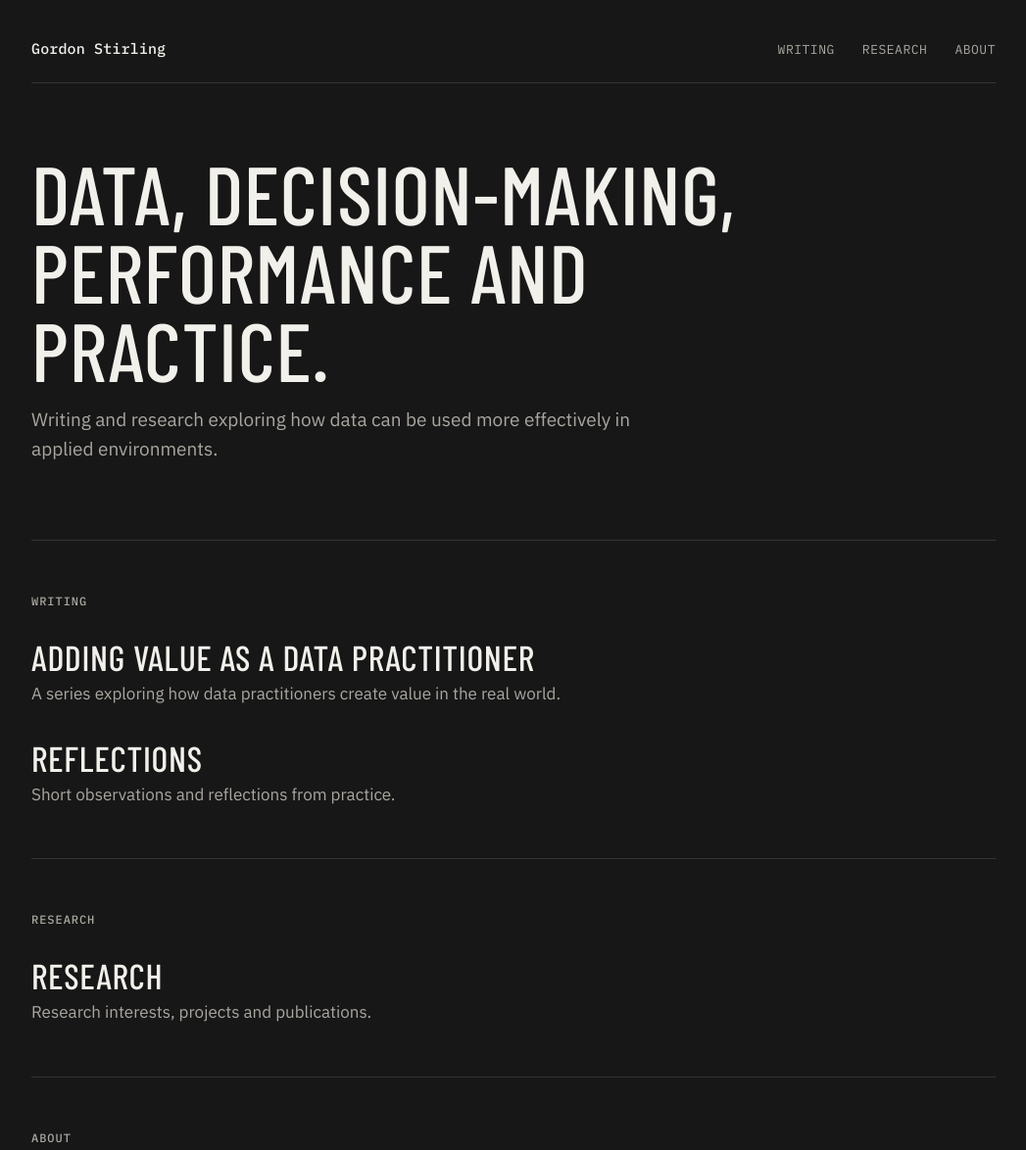
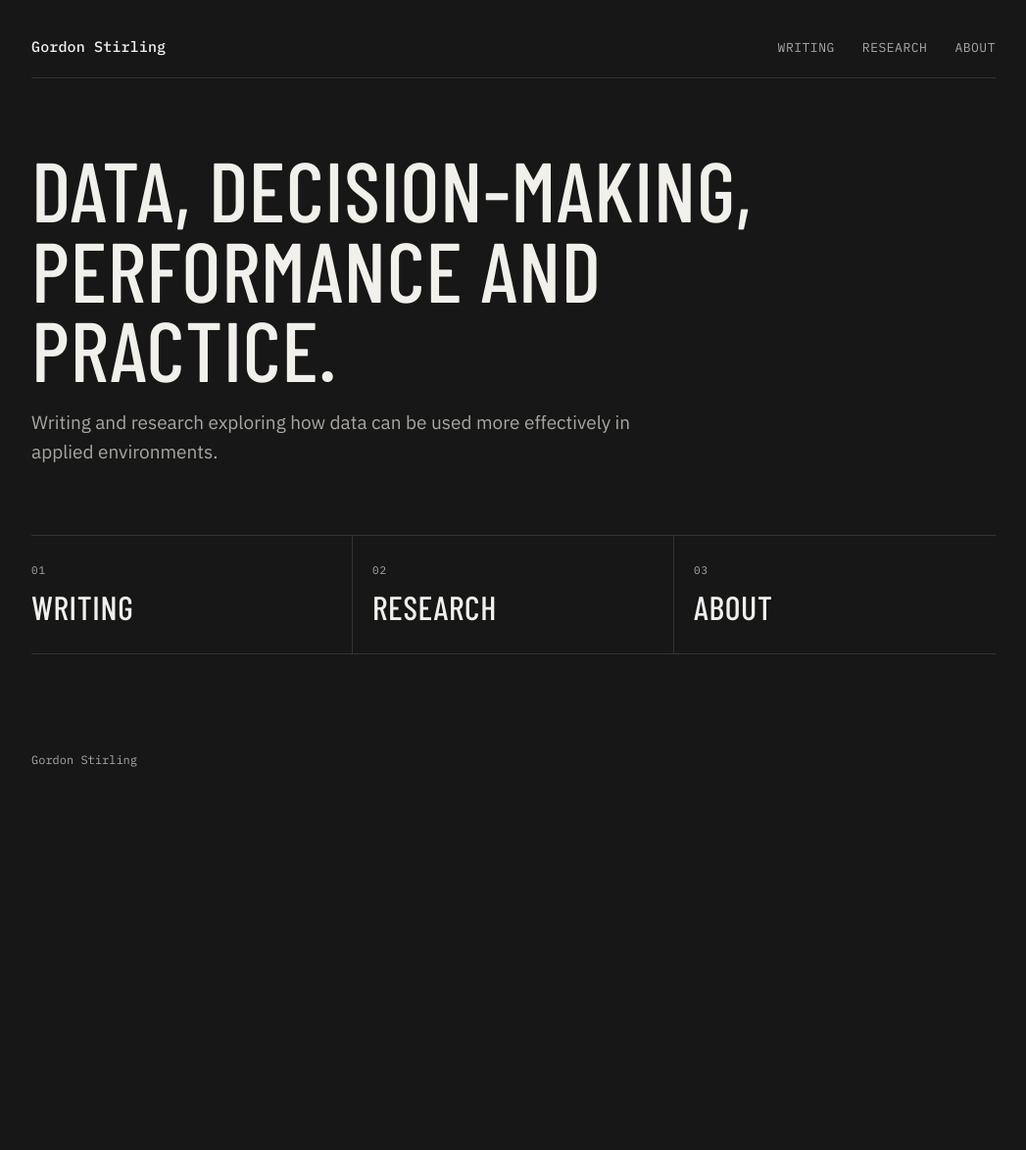
Before and after one commit to GordonStirling/GordonStirling.github.io, a plain HTML site: page index.html in a window 1280 px wide. Shown: the top 1174 px of the page at 98% size, without its empty margins (116-1163 px from the left). After the commit the page ends 835 px from the top, so only its background shows below. Drawn offline with nearby package versions, Linux system fonts and the light colour scheme.

Commit message:
Update index.html

```diff
--- a/index.html
+++ b/index.html
@@ -26,22 +26,20 @@
       box-sizing: border-box;
     }
 
-    html {
-      scroll-behavior: smooth;
-    }
-
     body {
       margin: 0;
       background: var(--background);
       color: var(--text);
       font-family: "IBM Plex Sans", sans-serif;
-      line-height: 1.6;
     }
 
     .site {
       max-width: 1080px;
+      min-height: 100vh;
       margin: 0 auto;
-      padding: 38px 48px 70px;
+      padding: 38px 48px 52px;
+      display: flex;
+      flex-direction: column;
     }
 
     header {
@@ -77,15 +75,23 @@
       color: var(--text);
     }
 
+    main {
+      flex: 1;
+      display: flex;
+      flex-direction: column;
+      justify-content: center;
+      padding: 72px 0;
+    }
+
     .intro {
-      padding: 72px 0 78px;
-      max-width: 760px;
+      max-width: 780px;
+      margin-bottom: 70px;
     }
 
     .intro h1 {
-      margin: 0 0 18px;
+      margin: 0 0 20px;
       font-family: "Barlow Condensed", sans-serif;
-      font-size: clamp(50px, 7vw, 84px);
+      font-size: clamp(52px, 7vw, 86px);
       font-weight: 500;
       line-height: 0.95;
       letter-spacing: 0.01em;
@@ -94,65 +100,67 @@
 
     .intro p {
       margin: 0;
-      max-width: 640px;
+      max-width: 620px;
+      color: var(--muted);
       font-size: 19px;
-      color: var(--muted);
       line-height: 1.55;
     }
 
-    section {
-      padding: 52px 0;
+    .sections {
+      display: grid;
+      grid-template-columns: repeat(3, 1fr);
       border-top: 1px solid var(--line);
+      border-bottom: 1px solid var(--line);
     }
 
-    .section-label {
-      margin-bottom: 30px;
+    .sections a {
+      padding: 28px 20px 30px 0;
+      color: var(--text);
+      text-decoration: none;
+      border-right: 1px solid var(--line);
+    }
+
+    .sections a:last-child {
+      border-right: none;
+      padding-left: 20px;
+    }
+
+    .sections a:nth-child(2) {
+      padding-left: 20px;
+    }
+
+    .section-number {
+      display: block;
+      margin-bottom: 14px;
       font-family: "IBM Plex Mono", monospace;
-      font-size: 12px;
-      font-weight: 500;
+      font-size: 11px;
       color: var(--muted);
-      text-transform: uppercase;
       letter-spacing: 0.08em;
     }
 
-    .series {
-      max-width: 760px;
-      margin-bottom: 34px;
-    }
-
-    .series:last-child {
-      margin-bottom: 0;
-    }
-
-    .series h2 {
-      margin: 0 0 6px;
+    .section-title {
       font-family: "Barlow Condensed", sans-serif;
-      font-size: 36px;
+      font-size: 34px;
       font-weight: 500;
       line-height: 1;
       letter-spacing: 0.02em;
       text-transform: uppercase;
     }
 
-    .series p {
-      margin: 0;
+    .sections a:hover .section-title {
       color: var(--muted);
-      font-size: 17px;
-      line-height: 1.55;
     }
 
     footer {
-      padding-top: 38px;
-      border-top: 1px solid var(--line);
+      padding-top: 28px;
       font-family: "IBM Plex Mono", monospace;
       font-size: 12px;
       color: var(--muted);
-      letter-spacing: 0.03em;
     }
 
     @media (max-width: 700px) {
       .site {
-        padding: 26px 22px 50px;
+        padding: 26px 22px 36px;
       }
 
       header {
@@ -164,20 +172,34 @@
         gap: 18px;
       }
 
+      main {
+        justify-content: flex-start;
+        padding: 64px 0;
+      }
+
       .intro {
-        padding: 58px 0 64px;
+        margin-bottom: 54px;
       }
 
       .intro h1 {
-        font-size: clamp(46px, 14vw, 68px);
+        font-size: clamp(48px, 14vw, 68px);
       }
 
-      section {
-        padding: 42px 0;
+      .sections {
+        display: block;
       }
 
-      .series h2 {
-        font-size: 32px;
+      .sections a,
+      .sections a:nth-child(2),
+      .sections a:last-child {
+        display: block;
+        padding: 24px 0;
+        border-right: none;
+        border-bottom: 1px solid var(--line);
+      }
+
+      .sections a:last-child {
+        border-bottom: none;
       }
     }
   </style>
@@ -191,9 +213,9 @@
       <div class="name">Gordon Stirling</div>
 
       <nav>
-        <a href="#writing">Writing</a>
-        <a href="#research">Research</a>
-        <a href="#about">About</a>
+        <a href="writing.html">Writing</a>
+        <a href="research.html">Research</a>
+        <a href="about.html">About</a>
       </nav>
     </header>
 
@@ -208,45 +230,24 @@
         </p>
       </div>
 
-      <section id="writing">
-        <div class="section-label">Writing</div>
+      <div class="sections">
 
-        <div class="series">
-          <h2>Adding Value as a Data Practitioner</h2>
-          <p>
-            A series exploring how data practitioners create value in the real world.
-          </p>
-        </div>
+        <a href="writing.html">
+          <span class="section-number">01</span>
+          <span class="section-title">Writing</span>
+        </a>
 
-        <div class="series">
-          <h2>Reflections</h2>
-          <p>
-            Short observations and reflections from practice.
-          </p>
-        </div>
-      </section>
+        <a href="research.html">
+          <span class="section-number">02</span>
+          <span class="section-title">Research</span>
+        </a>
 
-      <section id="research">
-        <div class="section-label">Research</div>
+        <a href="about.html">
+          <span class="section-number">03</span>
+          <span class="section-title">About</span>
+        </a>
 
-        <div class="series">
-          <h2>Research</h2>
-          <p>
-            Research interests, projects and publications.
-          </p>
-        </div>
-      </section>
-
-      <section id="about">
-        <div class="section-label">About</div>
-
-        <div class="series">
-          <p>
-            Practitioner, researcher and writer working at the intersection of
-            data, performance and decision-making.
-          </p>
-        </div>
-      </section>
+      </div>
 
     </main>
 
```
